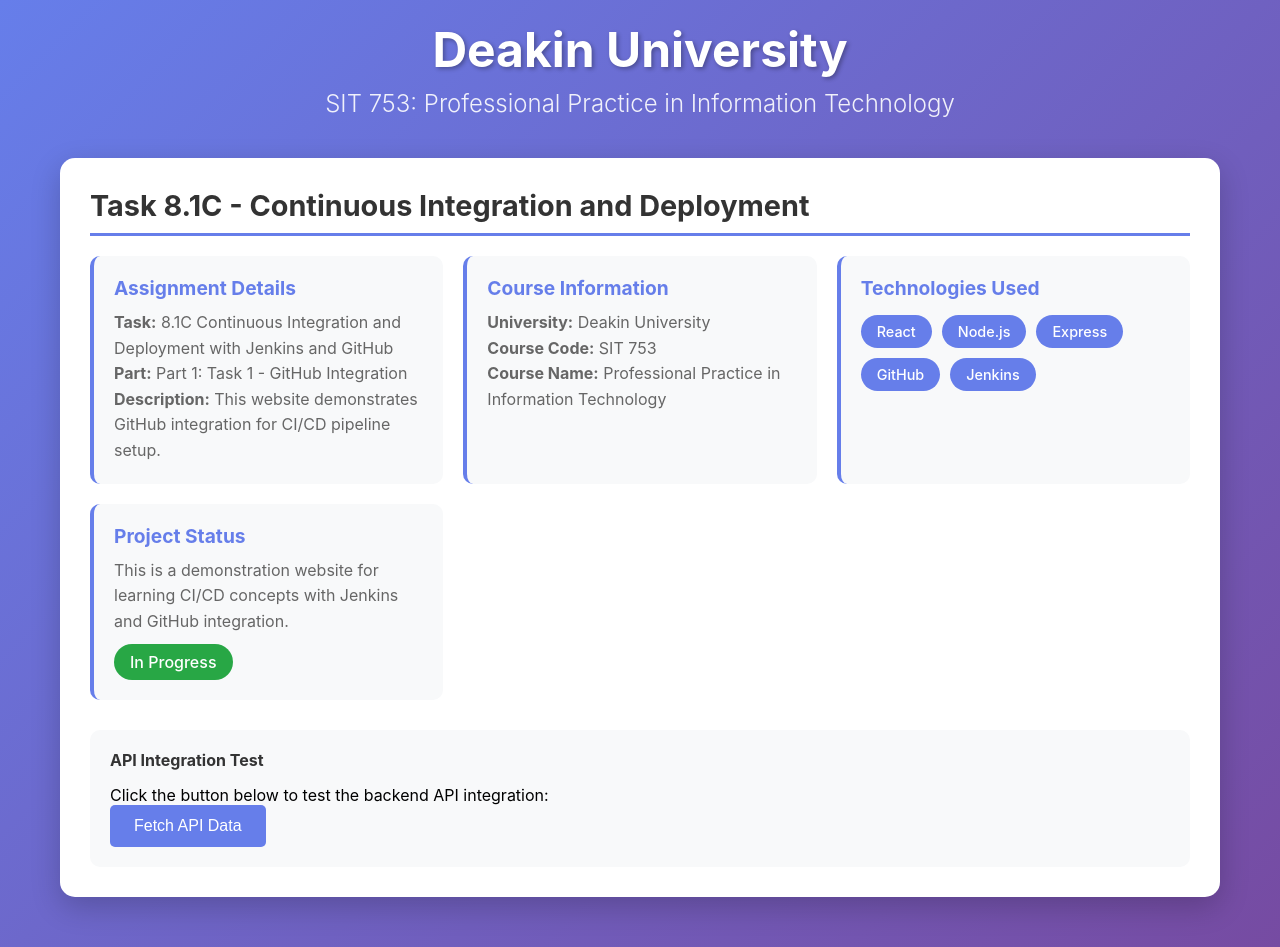
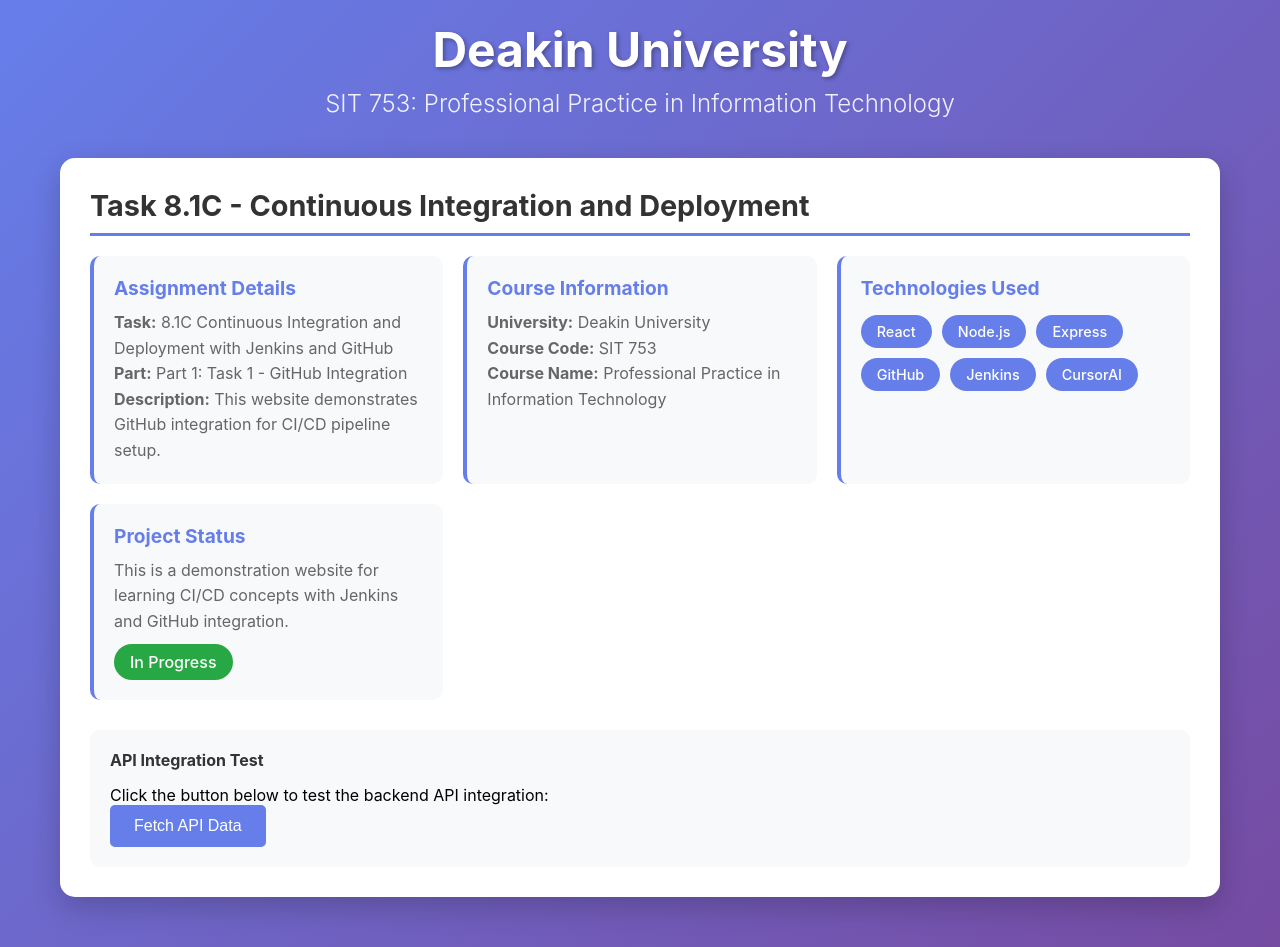
Before and after one commit to dqduong2003/8.2CJenkinsIntegration, a React (Create React App) app in the folder client/: page / in a window 1280 px wide. Built offline with nearby package versions, Linux system fonts and the light colour scheme; the HTML template or start-up script is replaced by a standard one.

Commit message:
Update App.js

```diff
--- a/client/src/App.js
+++ b/client/src/App.js
@@ -50,6 +50,7 @@ function App() {
               <span className="tech-tag">Express</span>
               <span className="tech-tag">GitHub</span>
               <span className="tech-tag">Jenkins</span>
+              <span className="tech-tag">CursorAI</span>
             </div>
           </div>
 
```
